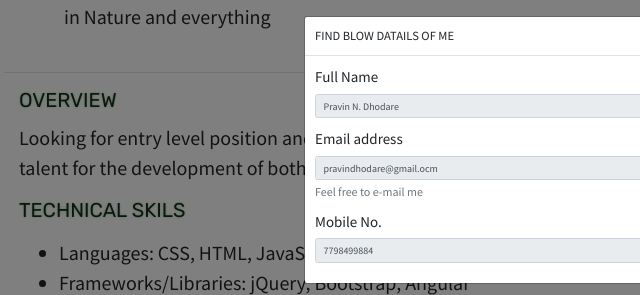
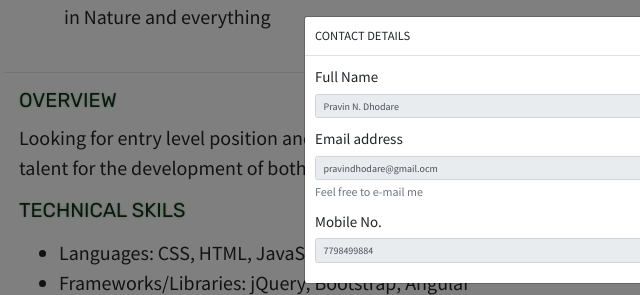
Before and after one commit to gituserpd/me, a plain HTML site: page index.html in a window 1280 px wide. Both pictures are taken after a click on the button "CONTACT". Shown: the part 818-1113 px from the top of the page, 86-726 px from the left. Drawn offline with nearby package versions, Linux system fonts and the light colour scheme.

Commit message:
spelling mistakes corrected in modal

```diff
--- a/index.html
+++ b/index.html
@@ -102,7 +102,7 @@
 	  <div class="modal-dialog" role="document">
 	    <div class="modal-content">
 	      <div class="modal-header">
-	        <h5 class="modal-title" id="exampleModalLabel">FIND BLOW DATAILS OF ME</h5>
+	        <h5 class="modal-title" id="exampleModalLabel">CONTACT DETAILS</h5>
 	        <button type="button" class="close" data-dismiss="modal" aria-label="Close">
 	          <span aria-hidden="true">&times;</span>
 	        </button>
```
